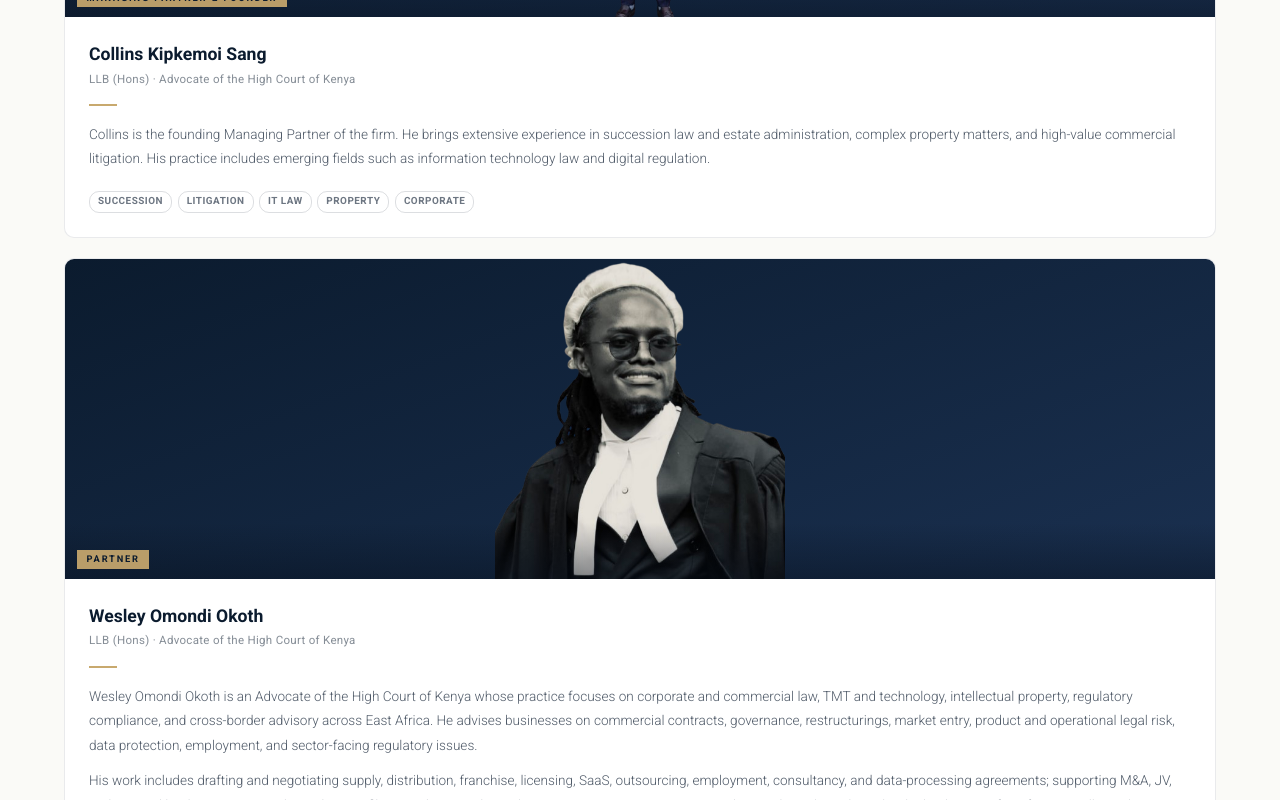
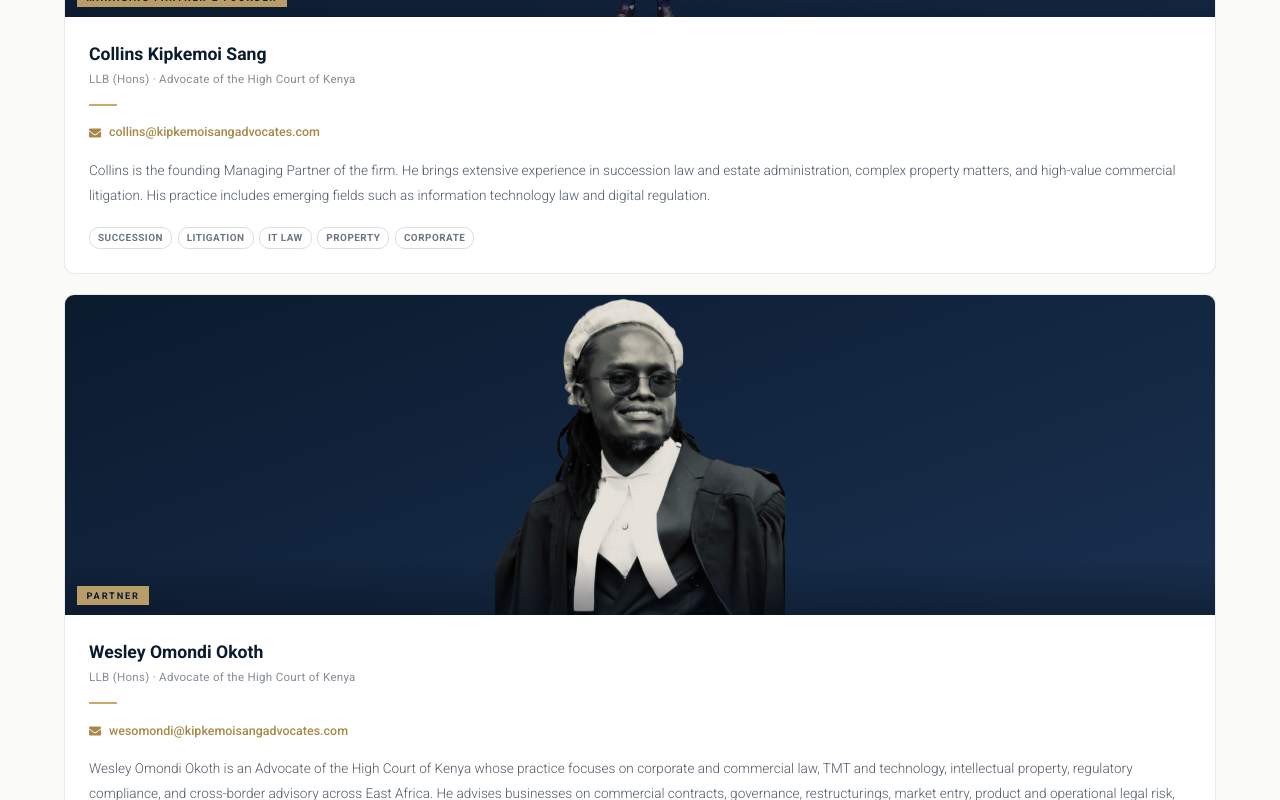
Before and after one commit to landroverism/CSK-Law, a React (Vite) app: page / in a window 1280 px wide. Shown: the part 4540-5340 px from the top of the page. Built offline with nearby package versions, Linux system fonts and the light colour scheme; a web font is replaced by a local one.

Commit message:
updated emails

```diff
--- a/src/App.jsx
+++ b/src/App.jsx
@@ -117,6 +117,7 @@ const TEAM = [
     qual: "LLB (Hons) · Advocate of the High Court of Kenya",
     bio: "Collins is the founding Managing Partner of the firm. He brings extensive experience in succession law and estate administration, complex property matters, and high-value commercial litigation. His practice includes emerging fields such as information technology law and digital regulation.",
     tags: ["Succession", "Litigation", "IT Law", "Property", "Corporate"],
+    email: "collins@kipkemoisangadvocates.com",
     photo: "/photos/collins.png",
   },
   {
@@ -126,6 +127,7 @@ const TEAM = [
     qual: "LLB (Hons) · Advocate of the High Court of Kenya",
     bio: "Wesley Omondi Okoth is an Advocate of the High Court of Kenya whose practice focuses on corporate and commercial law, TMT and technology, intellectual property, regulatory compliance, and cross-border advisory across East Africa. He advises businesses on commercial contracts, governance, restructurings, market entry, product and operational legal risk, data protection, employment, and sector-facing regulatory issues.\n\nHis work includes drafting and negotiating supply, distribution, franchise, licensing, SaaS, outsourcing, employment, consultancy, and data-processing agreements; supporting M&A, JV, and secured lending matters; and coordinating filings and approvals involving CAK, COMESA, ODPC, CBK, and KRA. Through Trademarkia, he leads East Africa-facing intellectual property advisory, helping businesses navigate brand protection, filing strategy, and market entry across Kenya, Uganda, Tanzania, Rwanda, Ethiopia, and ARIPO.\n\nSelected client and matter experience includes advice involving M-Pesa, Starlink, Amazon, Netflix, MTN, SIEMENS, Deel, Bolt, the World Bank, a leading Pan-African bank on a USD 57 million shared-services-centre assessment, a Dubai-based logistics company on a KES 32 million automotive acquisition, and a regional oil marketing company on a USD 52 million fuel transaction.",
     tags: ["Corporate & Commercial", "TMT / Tech", "IP", "Compliance", "Employment", "ESG"],
+    email: "wesomondi@kipkemoisangadvocates.com",
     photo: "/photos/wesley.png",
   },
   {
@@ -135,6 +137,7 @@ const TEAM = [
     qual: "LLB (Hons) · Advocate of the High Court of Kenya",
     bio: "Joseph is an Associate Advocate supporting the firm's litigation, property, and corporate teams. He brings sharp analytical skills and meticulous attention to detail to every matter — from thorough legal research to front-line court proceedings.",
     tags: ["Litigation", "Conveyancing", "Debt Recovery", "Research"],
+    email: "nzanga@kipkemoisangadvocates.com",
     photo: null,
   },
 ];
@@ -819,6 +822,25 @@ function TeamCard({ m, compact }) {
 
         <Box sx={{ width: 28, height: 2, bgcolor: GOLD, mb: 2 }} />
 
+        {m.email && (
+          <Box
+            component="a"
+            href={`mailto:${m.email}`}
+            sx={{
+              display: "inline-flex", alignItems: "center", gap: 1,
+              mb: 2, textDecoration: "none",
+              color: GOLD_DEEP, fontSize: "0.78rem", fontWeight: 500,
+              transition: "all 0.25s ease",
+              "&:hover": { color: GOLD, "& .email-icon": { transform: "scale(1.15)" } },
+            }}
+          >
+            <Box className="email-icon" sx={{ display: "flex", transition: "transform 0.25s ease" }}>
+              <FaEnvelope size={12} />
+            </Box>
+            {m.email}
+          </Box>
+        )}
+
         <Stack spacing={1.4} sx={{ mb: 2.5 }}>
           {m.bio.split("\n\n").map((para, i) => (
             <Typography key={i} sx={{ fontSize: "0.85rem", color: "rgba(11,27,46,0.72)", lineHeight: 1.8, fontWeight: 300 }}>
@@ -1016,7 +1038,7 @@ function Contact() {
   const contactDetails = [
     { icon: <FaMapMarkerAlt />, label: "Address",   value: "Kirima House, Moktar Daddah Street, Nairobi, Kenya" },
     { icon: <FaPhoneAlt />,     label: "Telephone", value: "+254 718 076 309",          href: "tel:+254718076309" },
-    { icon: <FaEnvelope />,     label: "Email",     value: "collinskipkemoilaw@outlook.com", href: "mailto:collinskipkemoilaw@outlook.com" },
+    { icon: <FaEnvelope />,     label: "Email",     value: "collins@kipkemoisangadvocates.com", href: "mailto:collins@kipkemoisangadvocates.com" },
     { icon: <MdVerified />,     label: "LSK Reg.",  value: "P105/25457/25" },
     { icon: <FaRegClock />,     label: "Hours",     value: "Mon–Fri 8:00 am – 5:30 pm · Sat by appointment" },
   ];
@@ -1220,7 +1242,7 @@ function Footer() {
               </Stack>
               <Stack direction="row" spacing={1.2} alignItems="center">
                 <FaEnvelope style={{ color: GOLD, fontSize: 12 }} />
-                <Typography sx={{ fontSize: "0.82rem", color: "rgba(255,255,255,0.55)", fontWeight: 300 }}>collinskipkemoilaw@outlook.com</Typography>
+                <Typography sx={{ fontSize: "0.82rem", color: "rgba(255,255,255,0.55)", fontWeight: 300 }}>collins@kipkemoisangadvocates.com</Typography>
               </Stack>
             </Stack>
           </Grid>
```
